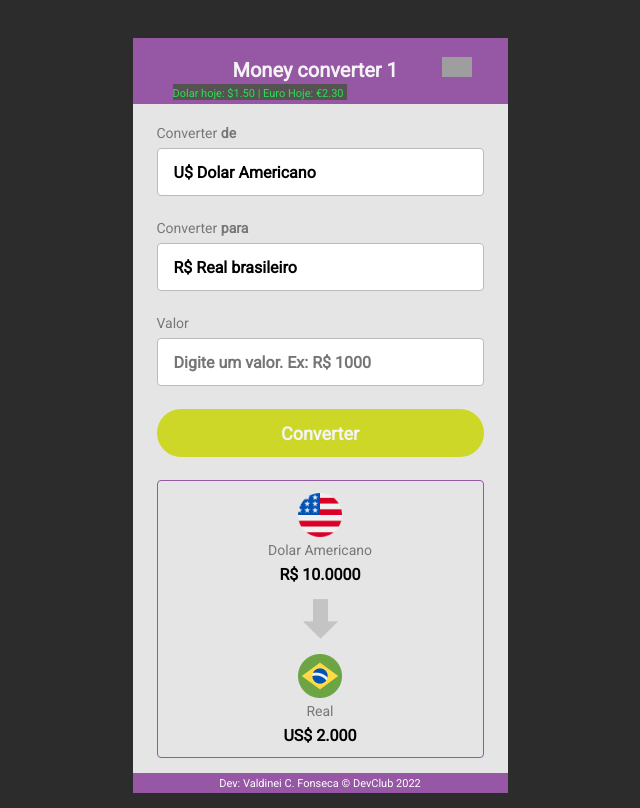
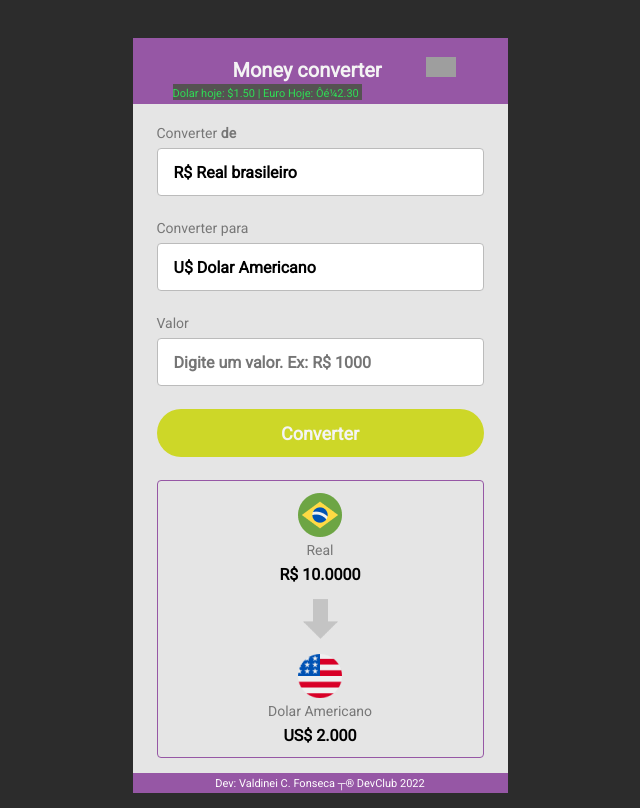
Before and after one commit to valdineicfonseca/DevClub, a plain HTML site: page MSONE/mission-one/index.html in a window 1280 px wide. Shown: the whole page, without its empty margins (320-960 px from the left). Drawn offline with Linux system fonts and the light colour scheme; no server answers; grey boxes are pictures that could not be loaded.

Commit message:
Restore index.html from MSONE/mission-one directory (initial commit)

```diff
--- a/MSONE/mission-one/index.html
+++ b/MSONE/mission-one/index.html
@@ -23,13 +23,12 @@
 <body>
     <div id="cabecalho">
 
-
-        <h1> Money converter 1</h1>
+        <h1> Money converter </h1>
         <p id="contador">
             <img src='https://megacontador.com.br/img-Nq5AAHnOtcX8lLXE-56.gif' height="20" width="30" border='0'
                 alt='Contador de visitantes'>
         </p>
-        <p id="DolarEuroHoje">Dolar hoje: $1.50 | Euro Hoje: €2.30</p>
+        <p id="DolarEuroHoje">Dolar hoje: $1.50 | Euro Hoje: Ôé¼2.30</p>
 
     </div>
 
@@ -40,17 +39,17 @@
             <select name="" id="select-moedas-01" class="select">
 
                 <option value="Real">R$ Real brasileiro</option>
-                <option value="Dolar" selected>U$ Dolar Americano</option>
-                <option value="Euro">€ Euro</option>
+                <option value="Dolar">U$ Dolar Americano</option>
+                <option value="Euro">Ôé¼ Euro</option>
 
             </select>
 
-            <p class="paragrafo">Converter <strong> para </strong></p>
+            <p class="paragrafo">Converter <strong></strong> para </strong></p>
             <select name="" id="select-moedas-02" class="select">
 
                 <option value="Dolar">U$ Dolar Americano</option>
-                <option value="Real" selected>R$ Real brasileiro</option>
-                <option value="Euro">€ Euro</option>
+                <option value="Real">R$ Real brasileiro</option>
+                <option value="Euro">Ôé¼ Euro</option>
 
             </select>
 
@@ -62,19 +61,20 @@
             </button>
             <div id="caixa-interna">
                 <div class="caixa-menor">
-                    <img id="bandeira-moeda-02" src="./img/eua.png" alt="">
-                    <p class="paragrafo" id="texto-nome-moeda-02">Dolar Americano</p>
+                    <img id="bandeira-moeda-01" src="./img/br.png" alt="">
+                    <p class="paragrafo" id="texto-nome-moeda-01">Real</p>
                     <p class="paragrafo-negrito" id="texto-moeda-01"><strong>R$ 10.0000</strong></p>
                 </div>
-
 
                 <img id="seta" src="./img/seta.png" alt="">
 
                 <div class="caixa-menor">
-                    <img id="bandeira-moeda-01" src="./img/br.png" alt="">
-                    <p class="paragrafo" id="texto-nome-moeda-01">Real</p>
+                    <img id="bandeira-moeda-02" src="./img/eua.png" alt="">
+                    <p class="paragrafo" id="texto-nome-moeda-02">Dolar Americano</p>
                     <p class="paragrafo-negrito" id="texto-moeda-02"><strong>US$ 2.000</strong></p>
                 </div>
+
+
 
 
 
@@ -82,7 +82,7 @@
 
         </div>
         <div id="caixa-rodape">
-            Dev: Valdinei C. Fonseca © DevClub 2022 </div>
+            Dev: Valdinei C. Fonseca ┬® DevClub 2022 </div>
     </div>
 
 </body>
```
